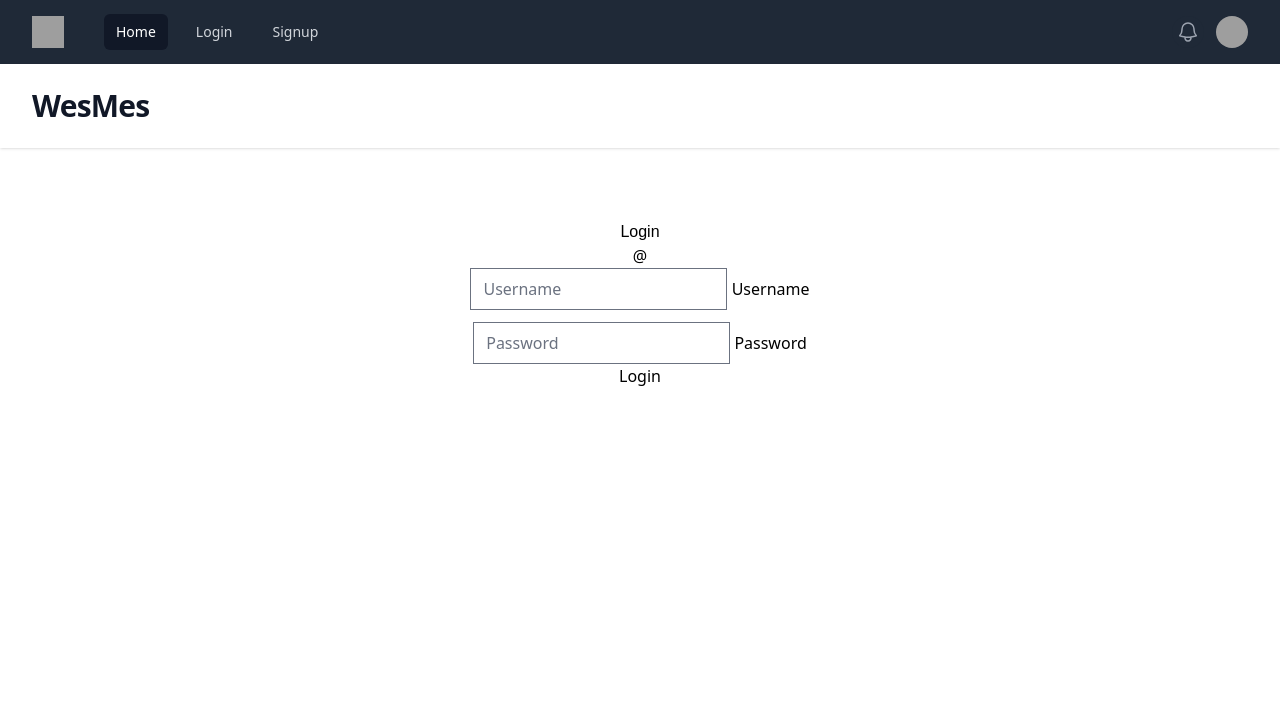
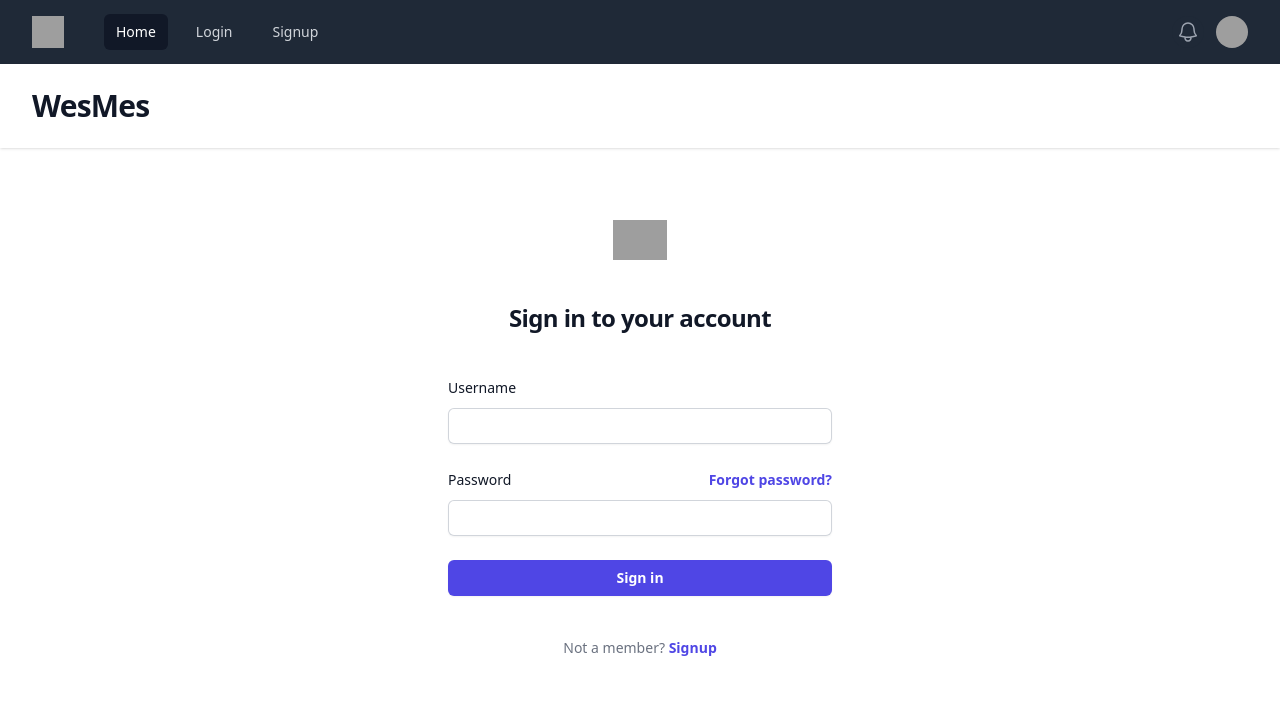
Before and after one commit to PandaTwoxx/WesMes, a Flask app: template service/templates/login.html in a window 1280 px wide. Shown: the top 707 px of the page. Run offline with Flask 3, Linux system fonts and the light colour scheme; the template is opened without the code that fills it, so the values that code supplies are empty; grey boxes are pictures that could not be loaded.

Commit message:
Added new login page

```diff
--- a/service/templates/login.html
+++ b/service/templates/login.html
@@ -1,30 +1,43 @@
 {% extends "layouts/index_nav.html" %}
 
-{% block title %}Login{% endblock %}
+{% block title %}Index{% endblock %}
+{% block content %}
+  <div class="flex min-h-full flex-col justify-center px-6 py-12 lg:px-8">
+    <div class="sm:mx-auto sm:w-full sm:max-w-sm">
+      <img class="mx-auto h-10 w-auto" src="https://tailwindui.com/plus/img/logos/mark.svg?color=indigo&shade=600" alt="Your Company">
+      <h2 class="mt-10 text-center text-2xl/9 font-bold tracking-tight text-gray-900">Sign in to your account</h2>
+    </div>
 
+    <div class="mt-10 sm:mx-auto sm:w-full sm:max-w-sm">
+      <form class="space-y-6" action="/login" method="POST">
+        <div>
+          <label for="username" class="block text-sm/6 font-medium text-gray-900">Username</label>
+          <div class="mt-2">
+            <input id="username" name="username" type="text" autocomplete="username" required class="block w-full rounded-md border-0 py-1.5 text-gray-900 shadow-sm ring-1 ring-inset ring-gray-300 placeholder:text-gray-400 focus:ring-2 focus:ring-inset focus:ring-indigo-600 sm:text-sm/6">
+          </div>
+        </div>
 
-{% block content %}
-  <center>
-    <br>
-    <br>
-    <form action="/login" method="post" style="width:30%;">
-        <h2 style="font-family: sans-serif;">Login</h2>
-        <div class="input-group mb-3">
-            <span class="input-group-text">@</span>
-            <div class="form-floating">
-              <input type="text" class="form-control" id="floatingInputGroup1" placeholder="Username" name="username">
-              <label for="floatingInputGroup1">Username</label>
+        <div>
+          <div class="flex items-center justify-between">
+            <label for="password" class="block text-sm/6 font-medium text-gray-900">Password</label>
+            <div class="text-sm">
+              <a href="/reset-password" class="font-semibold text-indigo-600 hover:text-indigo-500">Forgot password?</a>
             </div>
           </div>
-        <div class="form-floating">
-            <input type="password" class="form-control" id="floatingPassword" placeholder="Password" name="password">
-            <label for="floatingPassword">Password</label>
+          <div class="mt-2">
+            <input id="password" name="password" type="password" autocomplete="current-password" required class="block w-full rounded-md border-0 py-1.5 text-gray-900 shadow-sm ring-1 ring-inset ring-gray-300 placeholder:text-gray-400 focus:ring-2 focus:ring-inset focus:ring-indigo-600 sm:text-sm/6">
           </div>
-        <div class="col-12">
-            <button type="submit" class="btn btn-primary">Login</button>
-            <input type="text" value="{{next | default(url_for('home'))}}" hidden id="next" name="next"/>
-            <input type="text" value="{{back | default(url_for('login_page'))}}" hidden id="back-ref" name="back-ref"/>
         </div>
-    </form>
-  </center>
+
+        <div>
+          <button type="submit" class="flex w-full justify-center rounded-md bg-indigo-600 px-3 py-1.5 text-sm/6 font-semibold text-white shadow-sm hover:bg-indigo-500 focus-visible:outline focus-visible:outline-2 focus-visible:outline-offset-2 focus-visible:outline-indigo-600">Sign in</button>
+        </div>
+      </form>
+
+      <p class="mt-10 text-center text-sm/6 text-gray-500">
+        Not a member?
+        <a href="/signup" class="font-semibold text-indigo-600 hover:text-indigo-500">Signup</a>
+      </p>
+    </div>
+  </div>
 {% endblock %}
```
